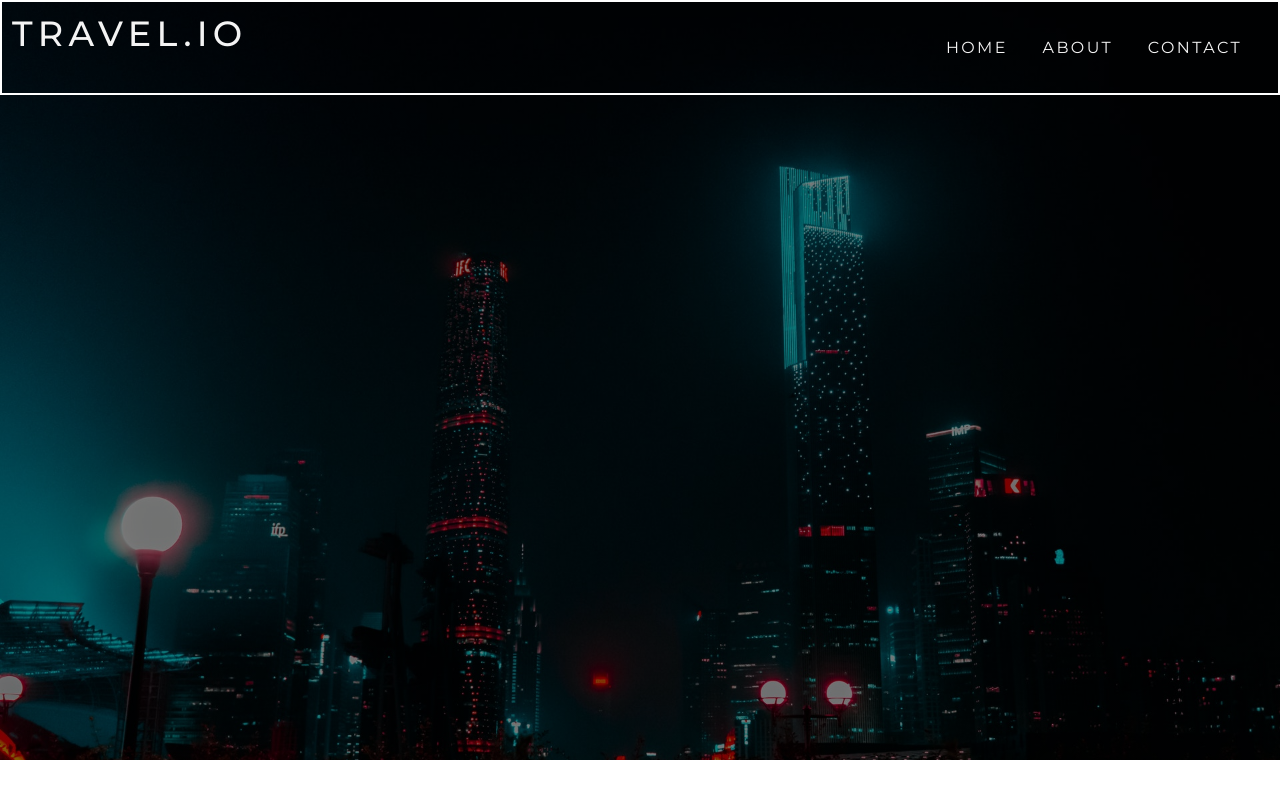
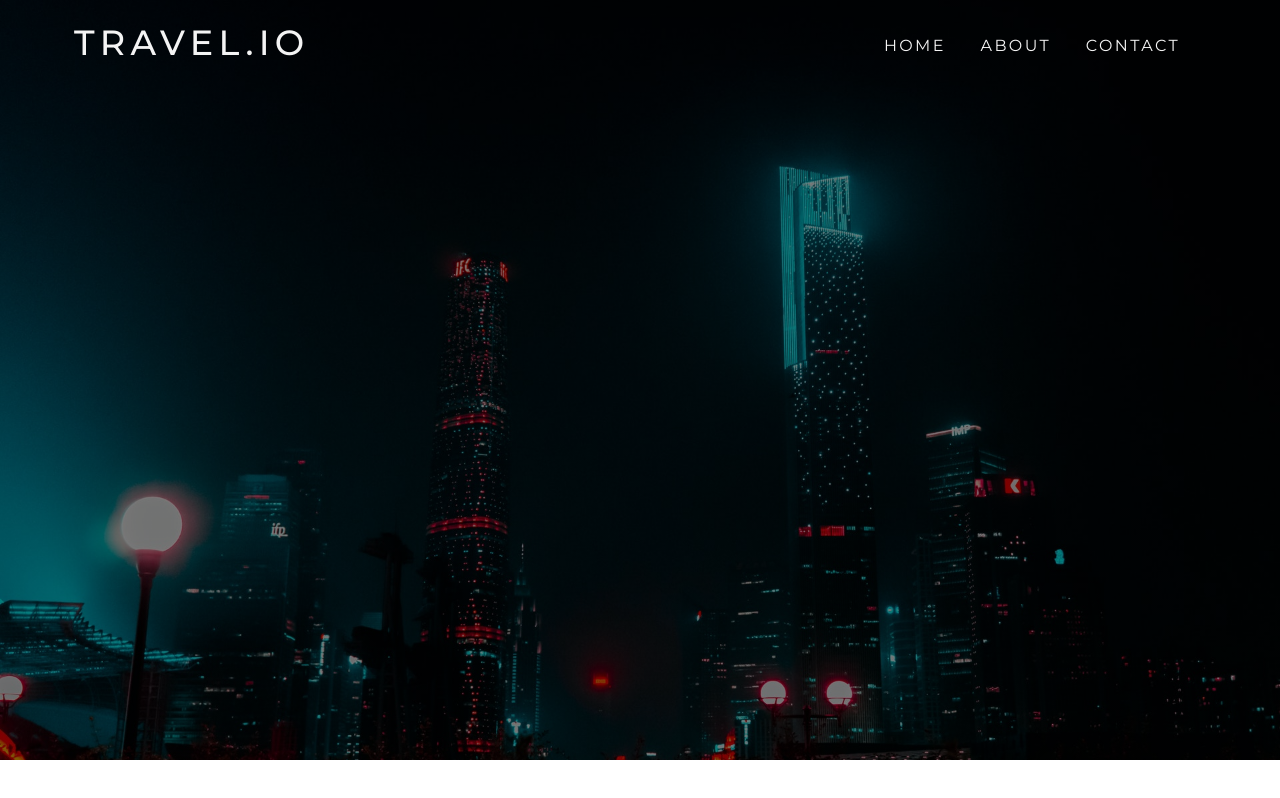
Before and after one commit to HadeedShahid/Travel-Website, a plain HTML site: page index.html in a window 1280 px wide. Drawn offline with Linux system fonts and the light colour scheme.

Commit message:
improved navbar

```diff
--- a/css/style.css
+++ b/css/style.css
@@ -4,6 +4,14 @@
     padding: 0;
     box-sizing: border-box;
 }
+
+.container{
+    max-width: 1200px;
+    width: 90%;
+    margin: 0 auto;
+}
+
+
 html{
     font-size: 62.5%;
 }
@@ -62,11 +70,12 @@ h1,h2,h3{
     background-repeat: no-repeat;
 }
 .navbar{
-    border: 2px solid white;
+    /* border: 2px solid white; */
     padding: 1em;
 }
 .logo{
     float: left;
+    padding-top: 0.3em;
 }
 .nav-ul{
     float: right;
@@ -84,6 +93,12 @@ a:link,
 a:visited{
     color: #f4f4f4;
 }
+a{
+    padding-bottom: 0.2em;
+}
+a:hover{
+    border-bottom:1px solid #f4f4f4;
+}
 .navbar::after{
     content: "";
     display: block;
--- a/index.html
+++ b/index.html
@@ -8,7 +8,7 @@
 </head>
 <body>
     <div class="header">
-        <div class="navbar">
+        <div class="navbar container">
             <h1 class="logo lg-heading col-white">TRAVEL.IO</h1>
             <ul class="nav-ul">
                 <li class="nav-li"><a href="/index.html">HOME</a></li>
```
